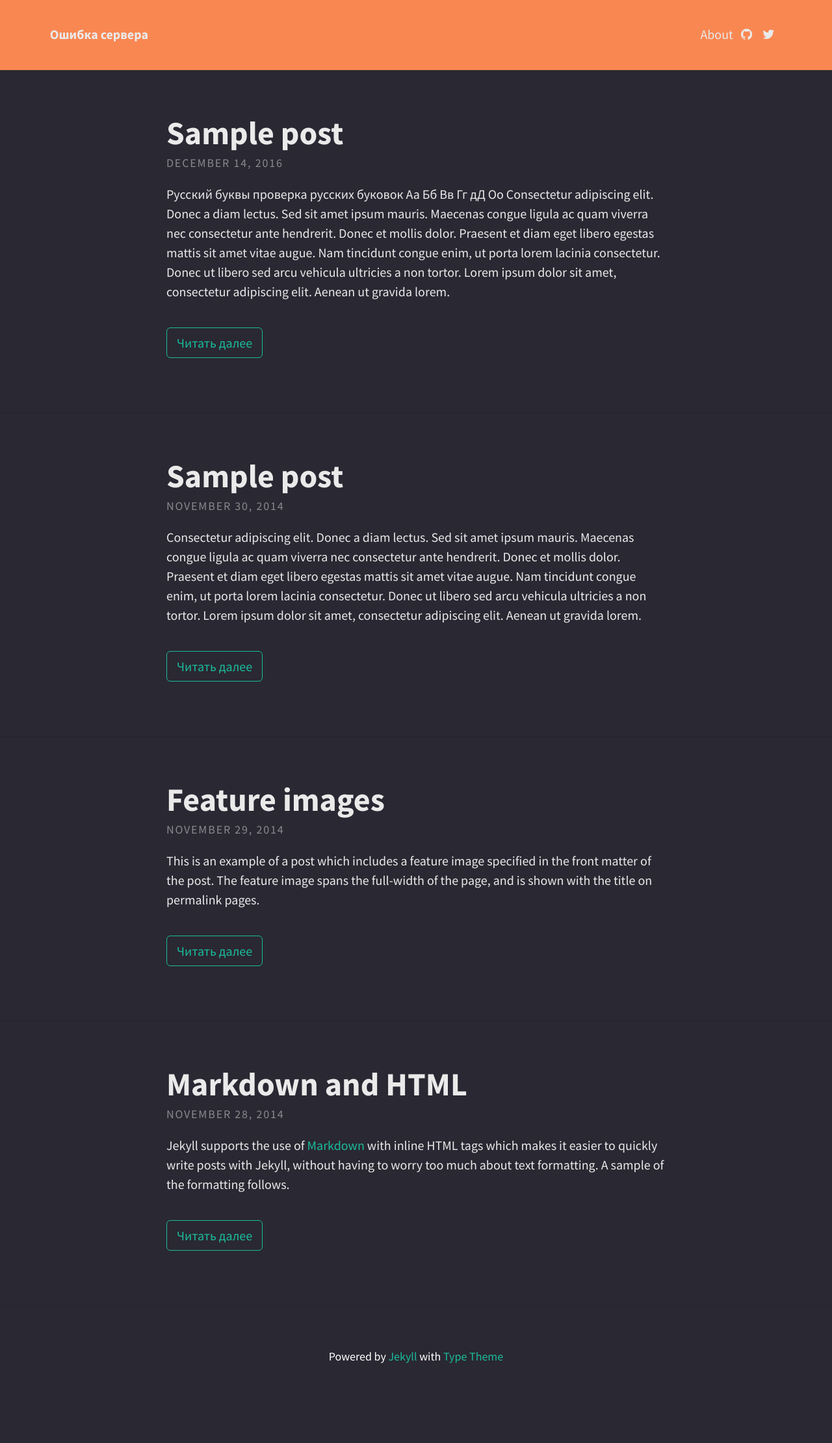
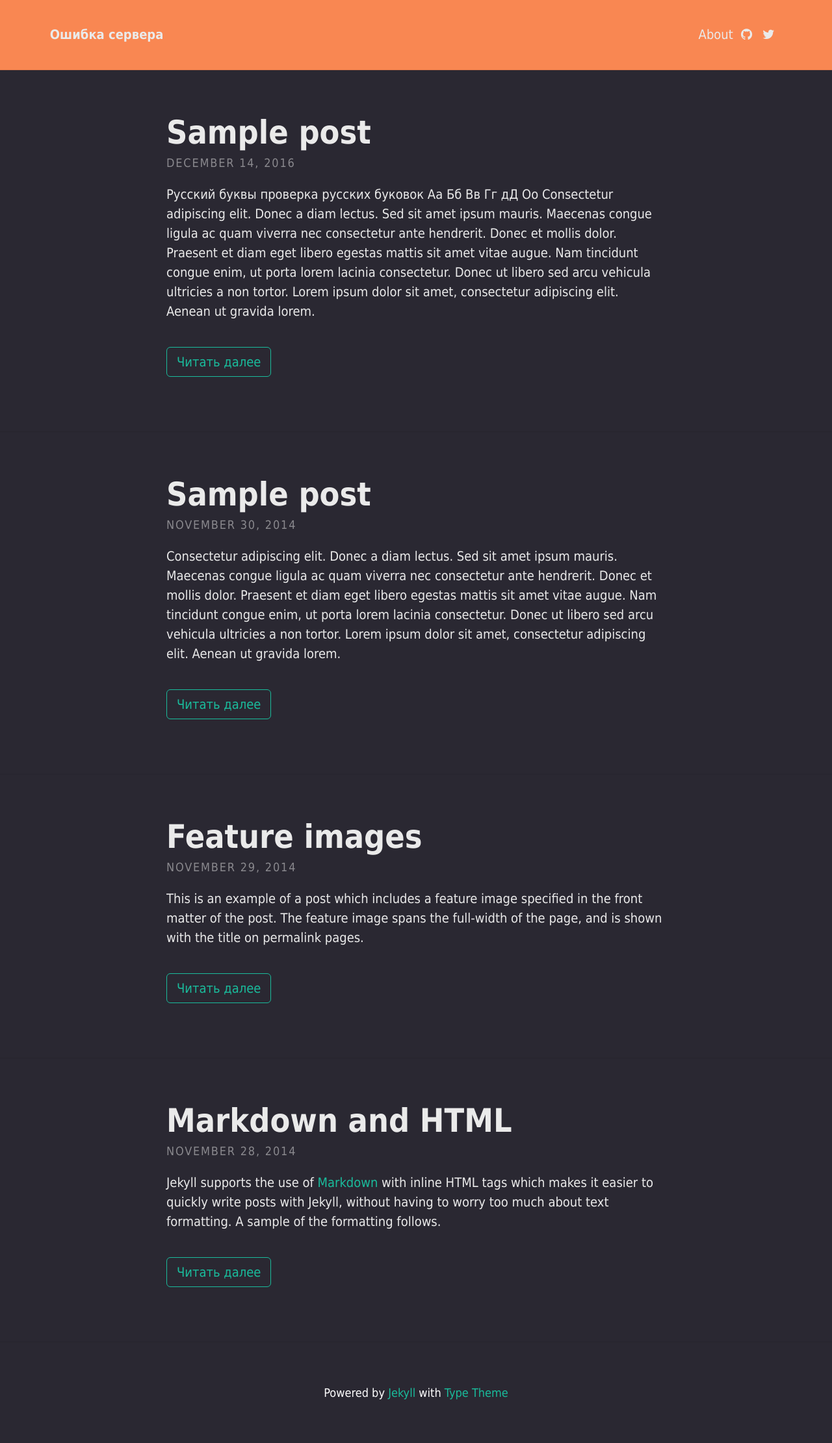
Before and after one commit to kxkb/kxkb.github.io, a Jekyll site: the page built from index.html, in a window 1280 px wide. Shown: the whole page at 65% size. Built offline with Jekyll 4.4.1, drawn with Linux system fonts in a browser that asks for light colours; nearby versions of some CDN libraries; the list of posts is cut into pages by our own code; before the commit the page ends 2165 px from its top, so only the background shows below that.

Commit message:
Commit description

```diff
--- a/_sass/base/_variables.scss
+++ b/_sass/base/_variables.scss
@@ -1,6 +1,6 @@
 // Typography
-$font-family-main: 'Source Sans Pro', Helvetica, Arial, sans-serif;
-$font-family-headings: 'Source Sans Pro', Helvetica, Arial, sans-serif;
+$font-family-main: 'Tahoma', 'Source Sans Pro', Helvetica, Arial, sans-serif;
+$font-family-headings: 'Tahoma', 'Source Sans Pro', Helvetica, Arial, sans-serif;
 $font-size: 1.25em;
 
 // Padding
```
